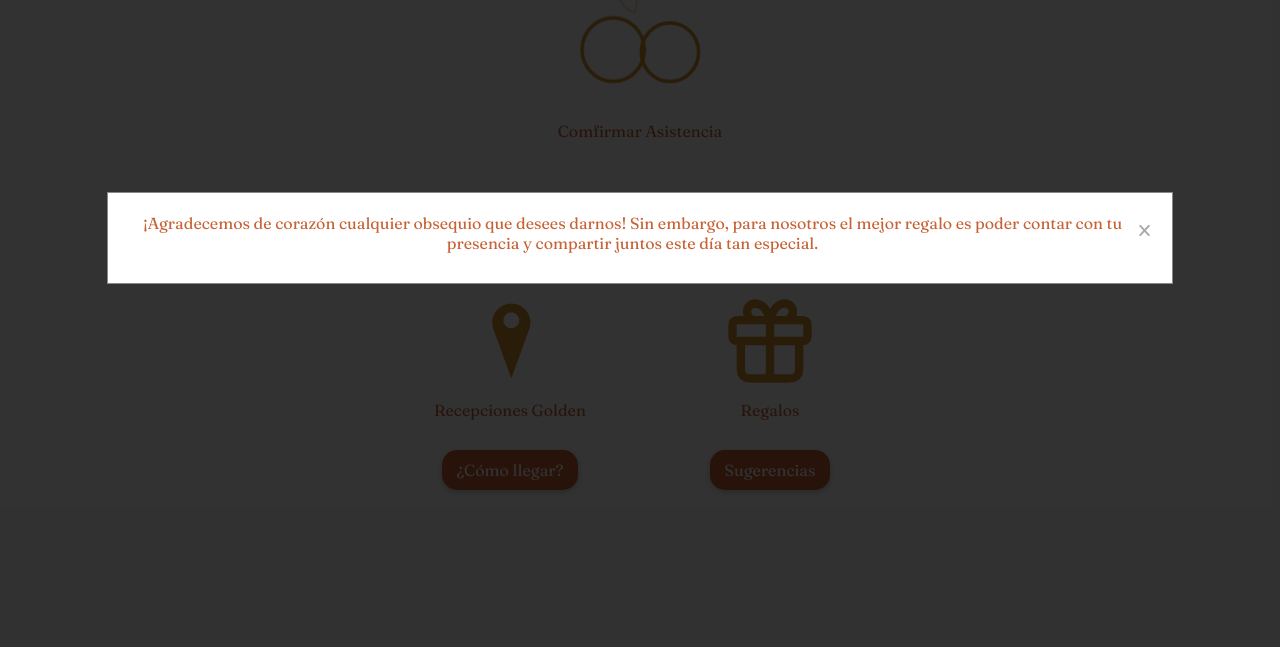
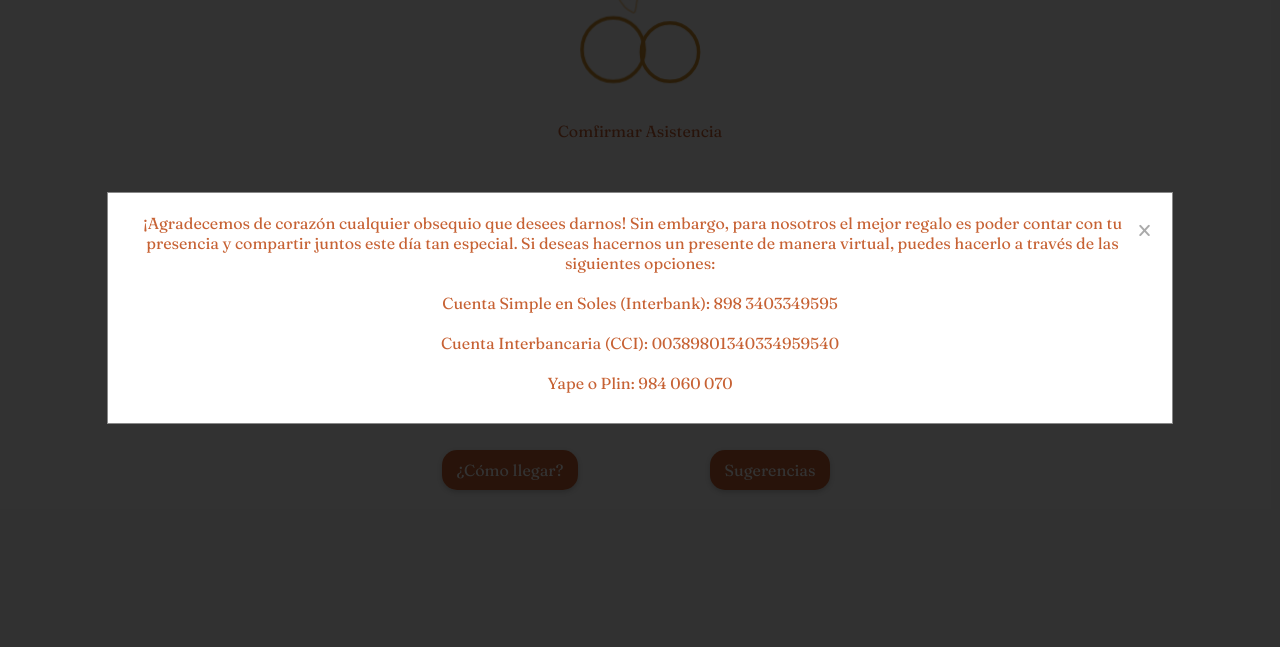
Before and after one commit to giftclick/Gabriela-y-Eduardo, a plain HTML site: page index.html in a window 1280 px wide. Both pictures are taken after a click on the button "Sugerencias". Shown: the part 1493-2140 px from the top of the page. Drawn offline with nearby package versions, Linux system fonts and the light colour scheme; a web font is replaced by a local one.

Commit message:
Actualizar index.html

```diff
--- a/index.html
+++ b/index.html
@@ -213,7 +213,12 @@
         <div class="modal-content">
             <span class="close">&times;</span>
             <p>¡Agradecemos de corazón cualquier obsequio que desees darnos! Sin embargo, para nosotros el mejor regalo
-                es poder contar con tu presencia y compartir juntos este día tan especial.</p>
+                es poder contar con tu presencia y compartir juntos este día tan especial. Si deseas hacernos un presente de manera virtual, puedes hacerlo a través de las siguientes opciones:<br><br>
+	Cuenta Simple en Soles (Interbank): 898 3403349595 <br><br>
+	Cuenta Interbancaria (CCI): 00389801340334959540 <br><br>
+	Yape o Plin: 984 060 070
+            </p>
+
         </div>
     </div>
     </div>
```
